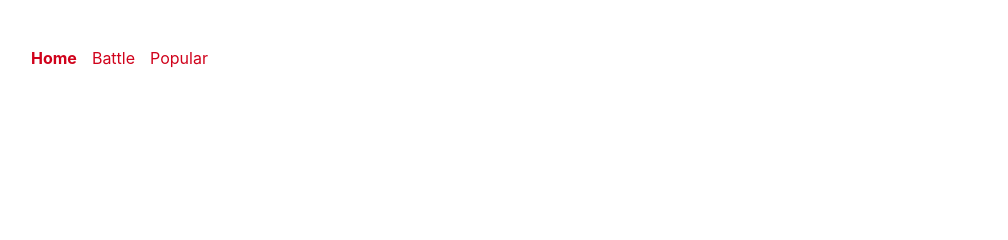
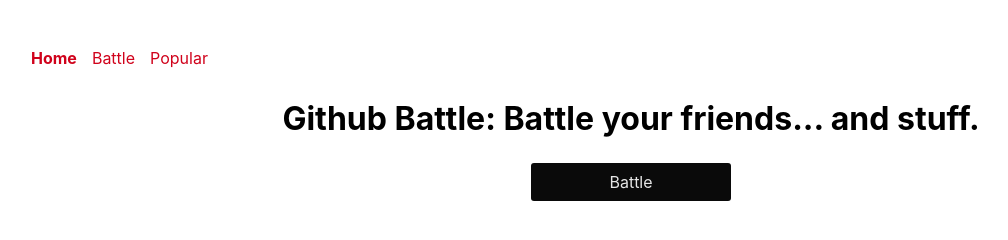
Before and after one commit to AlgirdasM/github-battle, a React app: page / in a window 1280 px wide. Shown: the whole page, without its empty margins (9-1017 px from the left). Built offline with nearby package versions, Linux system fonts and the light colour scheme.

Commit message:
feat: add Home component and Home route

```diff
--- a/src/components/App.js
+++ b/src/components/App.js
@@ -2,6 +2,7 @@
 import Popular from './Popular';
 import { BrowserRouter, Route } from 'react-router-dom';
 import Nav from './Nav';
+import Home from './Home';
 
 class App extends Component {
   render() {
@@ -9,6 +10,7 @@
     	<BrowserRouter>
 			<div className="container">
 				<Nav />
+				<Route exact path='/' component={Home} />
 				<Route path='/popular' component={Popular} />
 			</div>
 		</BrowserRouter>
--- /dev/null
+++ b/src/components/Home.js
@@ -0,0 +1,17 @@
+import React, { Component } from 'react';
+import { Link } from 'react-router-dom';
+
+class Home extends Component {
+	render() {
+		return (
+			<div className='home-container'>
+				<h1>Github Battle: Battle your friends... and stuff.</h1>
+				<Link className='button' to='/battle'>
+					Battle
+				</Link>
+			</div>
+		)
+	}
+}
+
+export default Home;
--- a/src/css/index.css
+++ b/src/css/index.css
@@ -89,3 +89,32 @@
 .active {
 	font-weight: 700;
 }
+
+.home-container {
+	display: flex;
+	flex-direction: column;
+	align-items: center;
+}
+
+.button {
+  color: #e6e6e6;
+  background: #0a0a0a;
+  border: none;
+  font-size: 16px;
+  border-radius: 3px;
+  width: 200px;
+  text-align: center;
+  display: block;
+  padding: 7px 0;
+  margin: 10px auto;
+}
+
+.button:hover:enabled {
+  background: linear-gradient(#1a1a1a,#0a0a0a);
+  color: #fff;
+  text-decoration: none;
+}
+
+.button:active {
+  transform: translateY(1px);
+}
```
